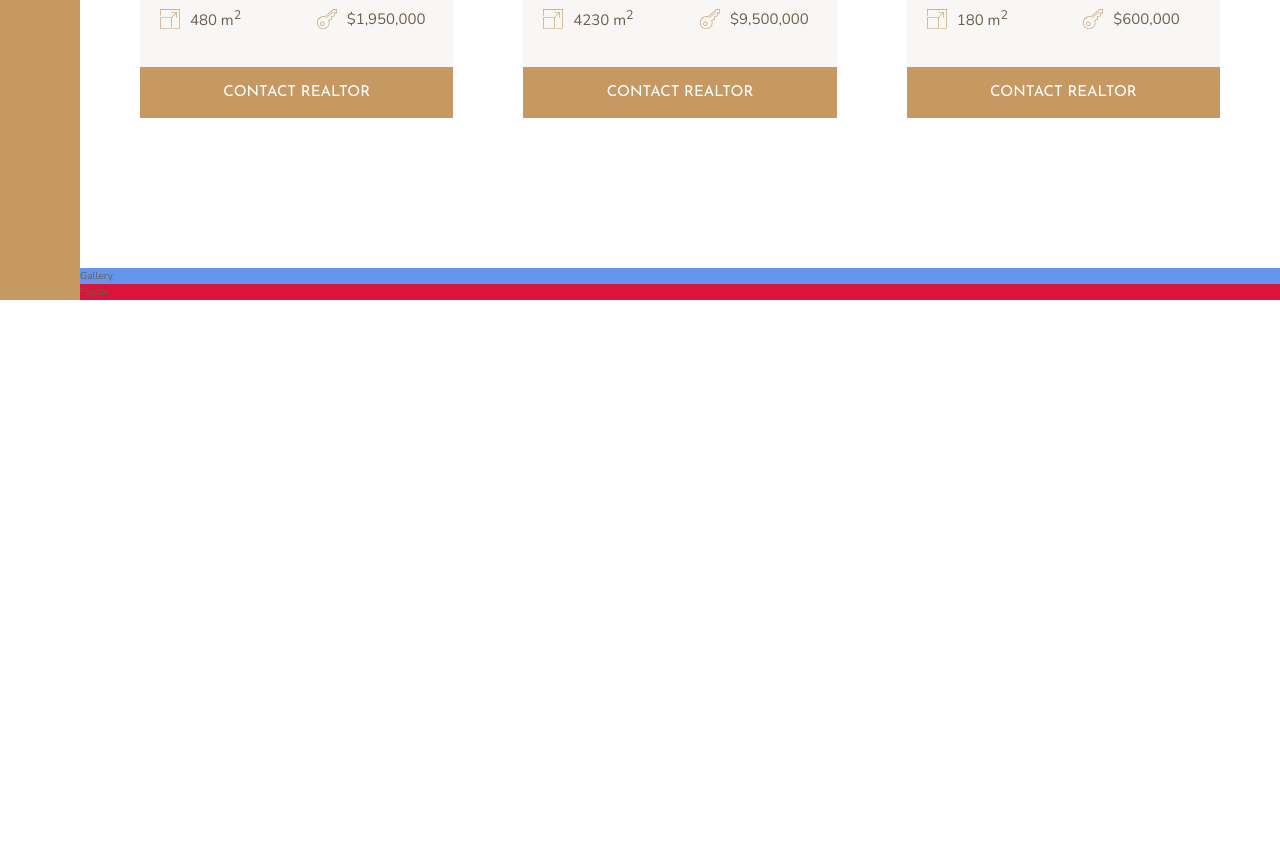
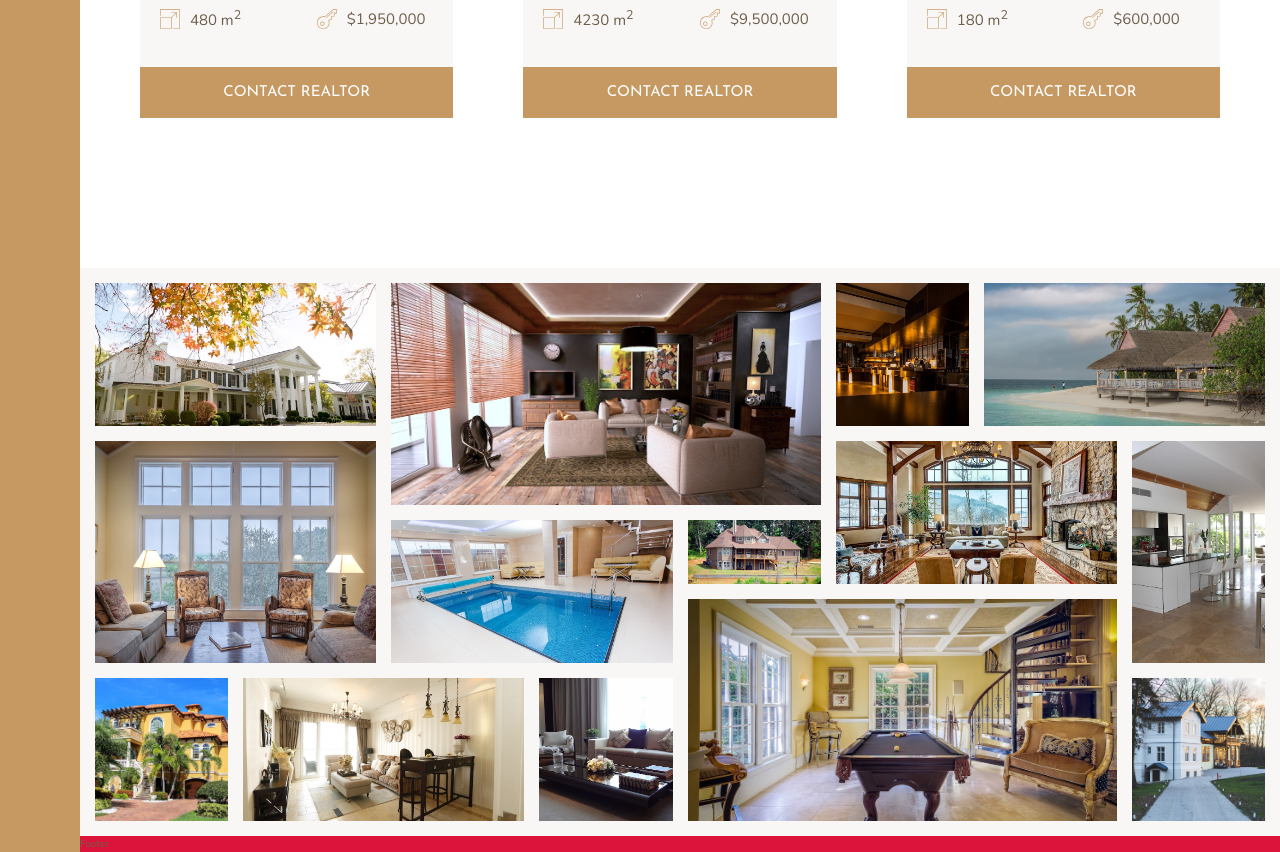
Before and after one commit to na4oman/nexter, a website: page index.html in a window 1280 px wide. Shown: the part 2804-3656 px from the top of the page. Before the commit the page ends 3104 px from the top, so only its background shows below. Drawn offline with nearby package versions, Linux system fonts and the light colour scheme.

Commit message:
Add gallery section

```diff
--- a/index.html
+++ b/index.html
@@ -323,7 +323,73 @@
     </section>
 
     <!-- GALLERY -->
-    <section class="gallery">Gallery</section>
+    <section class="gallery">
+      <figure class="gallery__item gallery__item--1">
+        <img src="img/gal-1.jpeg" alt="Image gallery 1" class="gallery__img" />
+      </figure>
+      <figure class="gallery__item gallery__item--2">
+        <img src="img/gal-2.jpeg" alt="Image gallery 2" class="gallery__img" />
+      </figure>
+      <figure class="gallery__item gallery__item--3">
+        <img src="img/gal-3.jpeg" alt="Image gallery 3" class="gallery__img" />
+      </figure>
+      <figure class="gallery__item gallery__item--4">
+        <img src="img/gal-4.jpeg" alt="Image gallery 4" class="gallery__img" />
+      </figure>
+      <figure class="gallery__item gallery__item--5">
+        <img src="img/gal-5.jpeg" alt="Image gallery 5" class="gallery__img" />
+      </figure>
+      <figure class="gallery__item gallery__item--6">
+        <img src="img/gal-6.jpeg" alt="Image gallery 6" class="gallery__img" />
+      </figure>
+      <figure class="gallery__item gallery__item--2">
+        <img src="img/gal-2.jpeg" alt="Image gallery 2" class="gallery__img" />
+      </figure>
+      <figure class="gallery__item gallery__item--7">
+        <img src="img/gal-7.jpeg" alt="Image gallery 7" class="gallery__img" />
+      </figure>
+      <figure class="gallery__item gallery__item--8">
+        <img src="img/gal-8.jpeg" alt="Image gallery 8" class="gallery__img" />
+      </figure>
+      <figure class="gallery__item gallery__item--9">
+        <img src="img/gal-9.jpeg" alt="Image gallery 9" class="gallery__img" />
+      </figure>
+      <figure class="gallery__item gallery__item--10">
+        <img
+          src="img/gal-10.jpeg"
+          alt="Image gallery 10"
+          class="gallery__img"
+        />
+      </figure>
+      <figure class="gallery__item gallery__item--11">
+        <img
+          src="img/gal-11.jpeg"
+          alt="Image gallery 11"
+          class="gallery__img"
+        />
+      </figure>
+      <figure class="gallery__item gallery__item--12">
+        <img
+          src="img/gal-12.jpeg"
+          alt="Image gallery 12"
+          class="gallery__img"
+        />
+      </figure>
+      <figure class="gallery__item gallery__item--13">
+        <img
+          src="img/gal-13.jpeg"
+          alt="Image gallery 13"
+          class="gallery__img"
+        />
+      </figure>
+      <figure class="gallery__item gallery__item--14">
+        <img
+          src="img/gal-14.jpeg"
+          alt="Image gallery 14"
+          class="gallery__img"
+        />
+      </figure>
+    </section>
 
     <!-- FOOTER -->
     <footer class="footer">Footer</footer>
--- a/sass/_gallery.scss
+++ b/sass/_gallery.scss
@@ -1,4 +1,89 @@
 .gallery {
-  background-color: cornflowerblue;
+  background-color: $color-grey-light-1;
   grid-column: full-start / full-end;
+
+  display: grid;
+  grid-template-columns: repeat(8, 1fr);
+  grid-template-rows: repeat(7, 5vw);
+  gap: 1.5rem;
+  padding: 1.5rem;
+
+  &__item {
+    &--1 {
+      grid-row: 1 / span 2;
+      grid-column: 1 / span 2;
+    }
+
+    &--2 {
+      grid-row: 1 / span 3;
+      grid-column: 3 / span 3;
+    }
+
+    &--3 {
+      grid-row: 1 / span 2;
+      grid-column: 6 / span 1;
+    }
+
+    &--4 {
+      grid-row: 1 / span 2;
+      grid-column: 7 / span 2;
+    }
+
+    &--5 {
+      grid-row: 3 / span 3;
+      grid-column: 1 / span 2;
+    }
+
+    &--6 {
+      grid-row: 4 / span 2;
+      grid-column: 3 / span 2;
+    }
+
+    &--7 {
+      grid-row: 4 / span 1;
+      grid-column: 5 / span 1;
+    }
+
+    &--8 {
+      grid-row: 3 / span 2;
+      grid-column: 6 / span 2;
+    }
+
+    &--9 {
+      grid-row: 3 / span 3;
+      grid-column: 8 / span 1;
+    }
+
+    &--10 {
+      grid-row: 6 / span 2;
+      grid-column: 1 / span 1;
+    }
+
+    &--11 {
+      grid-row: 6 / span 2;
+      grid-column: 2 / span 2;
+    }
+
+    &--12 {
+      grid-row: 6 / span 2;
+      grid-column: 4 / span 1;
+    }
+
+    &--13 {
+      grid-row: 5 / span 3;
+      grid-column: 5 / span 3;
+    }
+
+    &--14 {
+      grid-row: 6 / span 2;
+      grid-column: 8 / span 1;
+    }
+  }
+
+  &__img {
+    width: 100%;
+    height: 100%;
+    object-fit: cover;
+    display: block;
+  }
 }
```
Also changed, not shown: css/style.css.
